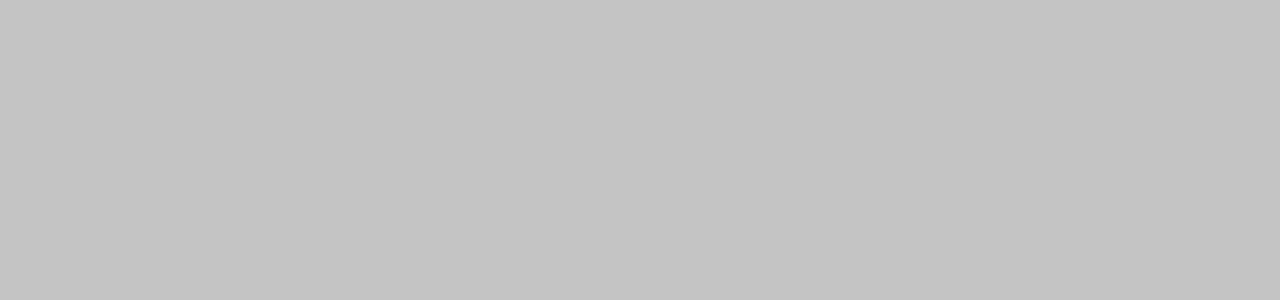
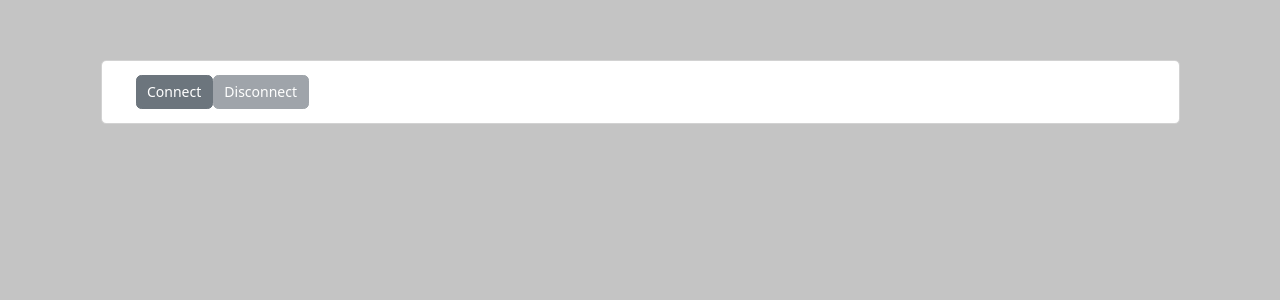
Before and after one commit to MikiKumagai/wordch, a React (Create React App) app in the folder client/: page /landing in a window 1280 px wide. Before the commit this address had no page. Shown: the top 300 px of the page. Built offline with nearby package versions, Linux system fonts and the light colour scheme.

Commit message:
rename login to landing

```diff
--- a/client/src/App.js
+++ b/client/src/App.js
@@ -2,7 +2,7 @@ import './App.css';
 import 'bootstrap/dist/css/bootstrap.min.css';
 import { Route, Routes } from 'react-router-dom';
 import Home from './pages/Home';
-import Login from './pages/Login';
+import Landing from './pages/Landing';
 import Player from './pages/Player';
 import Dealer from './pages/Dealer';
 
@@ -11,7 +11,7 @@ function App() {
     <div className="App">
       <Routes>
         <Route path="/home" element={<Home />} />
-        <Route path="/login" element={<Login />} />
+        <Route path="/landing" element={<Landing />} />
         <Route path="/player" element={<Player />} />
         <Route path="/dealer" element={<Dealer />} />
       </Routes>
--- /dev/null
+++ b/client/src/pages/Landing.js
@@ -0,0 +1,85 @@
+import { Button, Card, Container } from 'react-bootstrap';
+import { useState } from 'react';
+import { Client } from '@stomp/stompjs';
+import SockJS from 'sockjs-client';
+
+export default function Landing() {
+  const [isConnected, setIsConnected] = useState(false);
+  const [stompClient, setStompClient] = useState(null);
+
+  const connect = () => {
+    const socket = new SockJS('http://localhost:8080/gs-guide-websocket');
+    const client = new Client({
+      webSocketFactory: () => socket,
+      debug: (str) => {
+        console.log(str);
+      }
+    });
+
+    client.onConnect = (frame) => {
+      console.log('Connected: ' + frame);
+      setIsConnected(true);
+    };
+
+    client.onStompError = (frame) => {
+      console.error('Broker reported error: ' + frame.headers['message']);
+      console.error('Additional details: ' + frame.body);
+    };
+
+    client.activate();
+    setStompClient(client);
+  };
+
+  const disconnect = () => {
+    if (stompClient !== null) {
+      stompClient.deactivate();
+    }
+    setIsConnected(false);
+    console.log("Disconnected");
+  };
+
+
+
+
+  // var stompClient = null;
+
+  // const connect = () => {
+    // var socket = new SockJS('http://localhost:8080/gs-guide-websocket');
+    // stompClient = Stomp.over(socket);
+    // stompClient.connect({}, function (frame) {
+    //     setIsConnected(true);
+    //     console.log('Connected: ' + frame);
+    //     stompClient.subscribe('/topic/greetings', function (greeting) {
+    //         showGreeting(JSON.parse(greeting.body).content);
+    //     });
+    // });
+  // }
+
+  // const disconnect =()=> {
+  //     if (stompClient !== null) {
+  //         stompClient.disconnect();
+  //     }
+  //     setIsConnected(false)
+  //     console.log("Disconnected");
+  // }
+
+  return (
+    <Container>
+      <Card>
+        <Card.Body>
+        <Button type="submit" variant="secondary" disabled={isConnected} onChange={()=>connect()}>Connect</Button>
+        <Button type="submit" variant="secondary"disabled={!isConnected} onChange={()=>disconnect()}>Disconnect</Button>
+
+          {/* <FormProvider {...hookForm}>
+            <form onSubmit={handleSubmit(onSubmit)}>
+              <Stack direction="horizontal" gap={3}>
+                <Form.Control {...register("password")} type="text" className="me-auto" placeholder="password" />
+                <Button type="submit" variant="secondary">Connect</Button>
+              </Stack>
+            </form>
+          </FormProvider> */}
+        </Card.Body>
+      </Card>
+    </Container>
+  );
+}
--- a/client/src/pages/Login.js
+++ /dev/null
@@ -1,34 +0,0 @@
-import { useForm, FormProvider } from 'react-hook-form'
-import { useNavigate } from 'react-router-dom'
-import { Form, Button, Card, Container, Stack } from 'react-bootstrap';
-import Api from './../common/Api'
-
-export default function Login() {
-  const navigate = useNavigate()
-  const hookForm = useForm()
-  const { register, handleSubmit } = hookForm;
-
-  const onSubmit = () => {
-    Api.post('http://localhost:8080/api/login', hookForm.getValues(), (response) => {
-      console.log(response)
-      navigate('/home')
-    })
-  }
-
-  return (
-    <Container>
-      <Card>
-        <Card.Body>
-          <FormProvider {...hookForm}>
-            <form onSubmit={handleSubmit(onSubmit)}>
-              <Stack direction="horizontal" gap={3}>
-                <Form.Control {...register("password")} type="text" className="me-auto" placeholder="password" />
-                <Button type="submit" variant="secondary">login</Button>
-              </Stack>
-            </form>
-          </FormProvider>
-        </Card.Body>
-      </Card>
-    </Container>
-  );
-}
```
Also changed, not shown: 1 other file (tests, documents, lock files or other folders).
